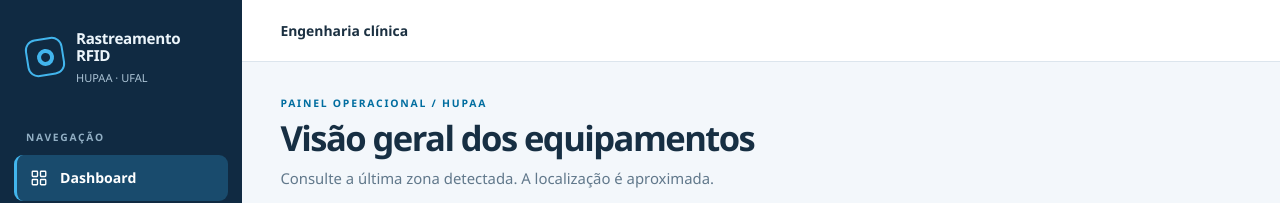
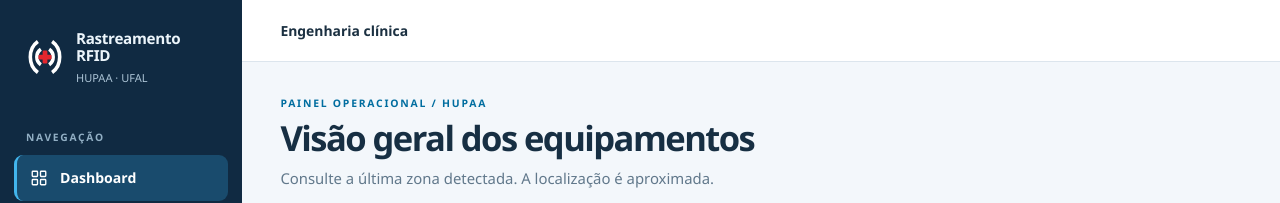
Before and after one commit to OtavioBrandao/rastreamento-rfid-hupaa, a React (Vite) app in the folder frontend/: page / in a window 1280 px wide. Shown: the top 203 px of the page. Built offline with nearby package versions, Linux system fonts and the light colour scheme; no server answers.

Commit message:
style(frontend): substituir marca por símbolo RFID hospitalar

```diff
--- a/frontend/src/components/AppShell.tsx
+++ b/frontend/src/components/AppShell.tsx
@@ -6,7 +6,7 @@ interface Props { children: ReactNode; page: 'dashboard' | 'map' }
 export function AppShell({ children, page }: Props) {
   return <div className="app-shell">
     <a className="skip-link" href="#conteudo">Ir para o conteúdo</a>
-    <aside className="app-sidebar"><div className="sidebar-brand"><span className="brand-mark"><span/></span><div><strong>Rastreamento RFID</strong><small>HUPAA · UFAL</small></div></div><p className="sidebar-label">NAVEGAÇÃO</p><nav className="main-nav" aria-label="Navegação principal"><a href="#/" aria-current={page === 'dashboard' ? 'page' : undefined}><Icon name="dashboard"/> Dashboard</a><a href="#/mapa" aria-current={page === 'map' ? 'page' : undefined}><Icon name="map"/> Mapa / Planta</a></nav></aside>
+    <aside className="app-sidebar"><div className="sidebar-brand"><svg className="brand-mark" viewBox="0 0 64 64" aria-hidden="true"><g fill="none" stroke="currentColor" strokeWidth="6"><path d="M20 6C3 18 3 46 20 58M44 6c17 12 17 40 0 52"/><path d="M25 19c-9 6-9 20 0 26m14-26c9 6 9 20 0 26"/></g><g fill="#e3262e"><rect x="28" y="21" width="8" height="22" rx="2"/><rect x="21" y="28" width="22" height="8" rx="2"/></g></svg><div><strong>Rastreamento RFID</strong><small>HUPAA · UFAL</small></div></div><p className="sidebar-label">NAVEGAÇÃO</p><nav className="main-nav" aria-label="Navegação principal"><a href="#/" aria-current={page === 'dashboard' ? 'page' : undefined}><Icon name="dashboard"/> Dashboard</a><a href="#/mapa" aria-current={page === 'map' ? 'page' : undefined}><Icon name="map"/> Mapa / Planta</a></nav></aside>
     <div className="app-body"><header className="site-header"><strong>Engenharia clínica</strong></header><main id="conteudo" className="main-content">{children}</main></div>
   </div>
 }
--- a/frontend/src/styles/main.css
+++ b/frontend/src/styles/main.css
@@ -80,17 +80,8 @@ button,a {
   width:38px;
   height:38px;
   flex:0 0 38px;
-  display:grid;
-  place-items:center;
-  border:2px solid #42b5ed;
-  border-radius:11px;
-  transform:rotate(-9deg)
-}
-.brand-mark span {
-  width:17px;
-  height:17px;
-  border:4px solid #42b5ed;
-  border-radius:50%
+  display:block;
+  color:#fff
 }
 .sidebar-brand strong {
   display:block;
```
